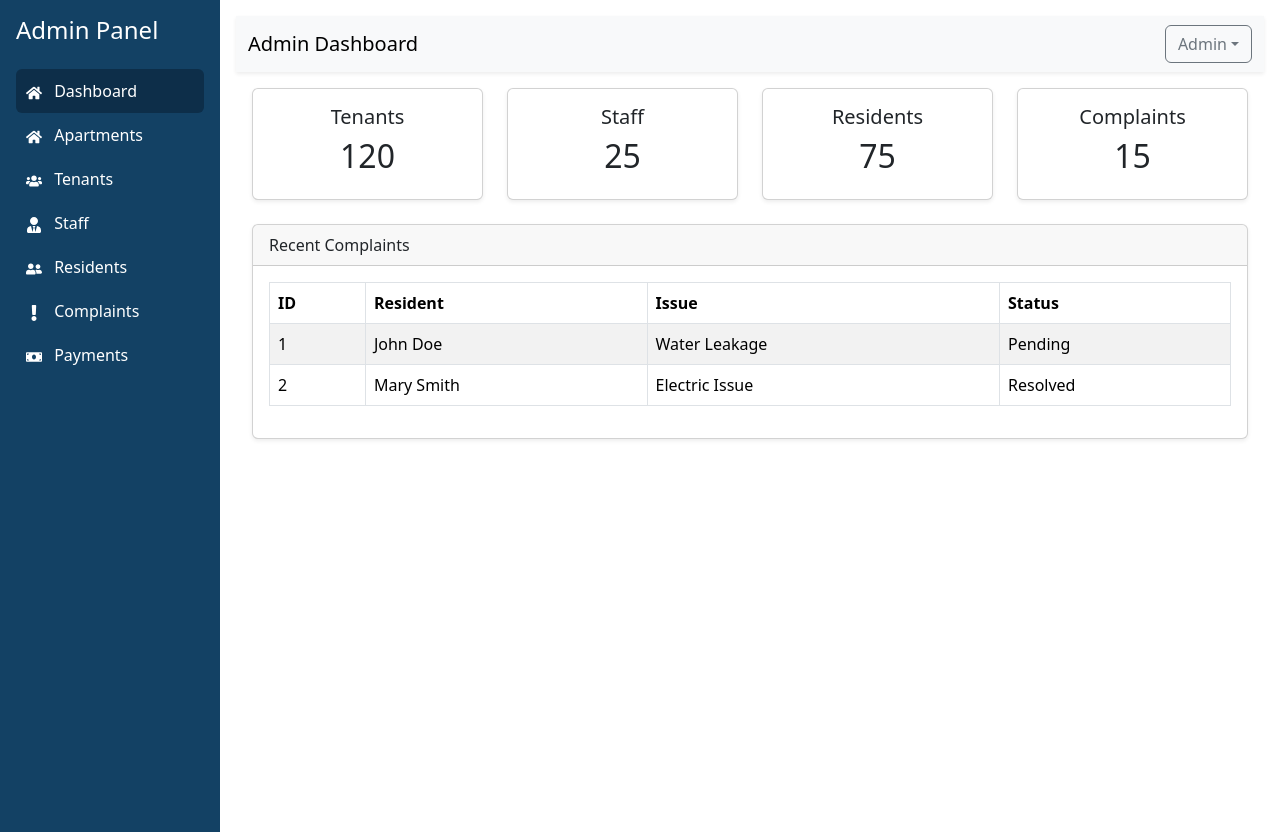
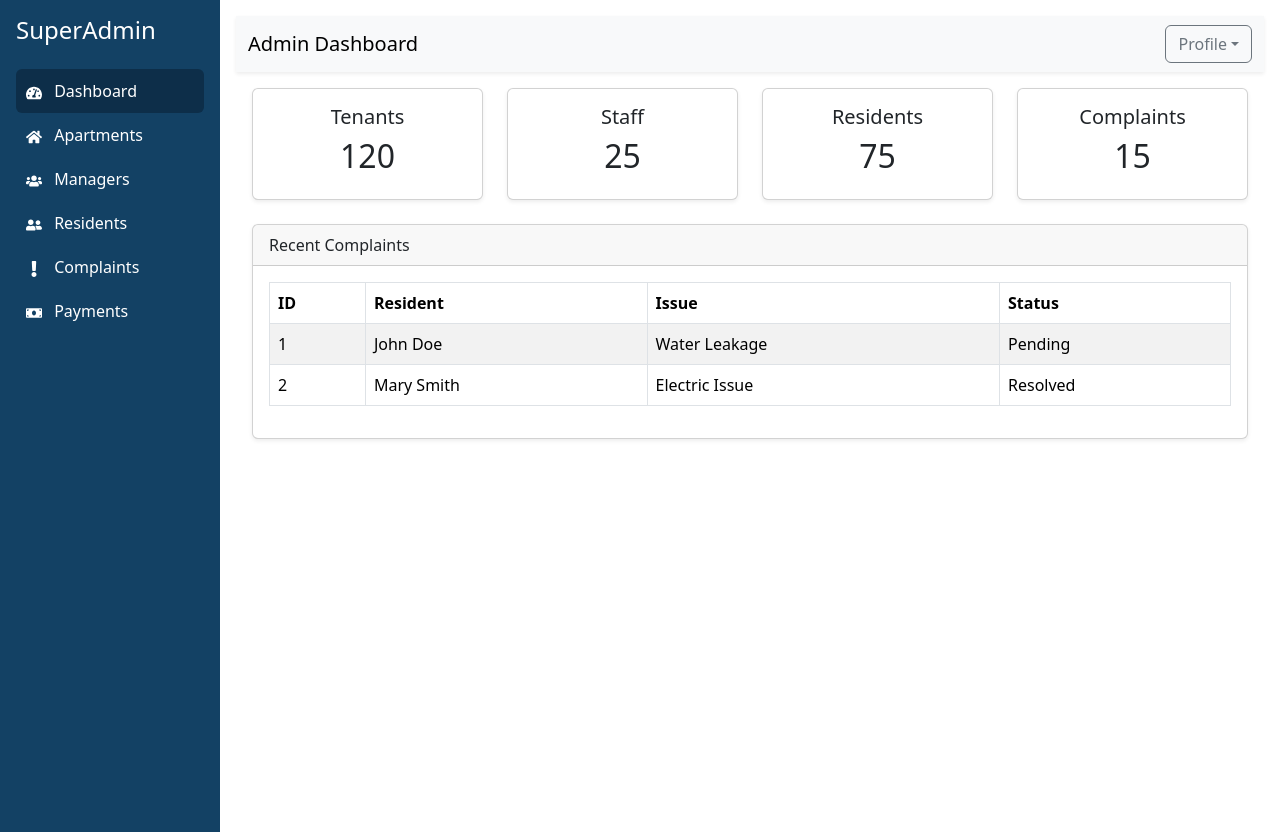
Before and after one commit to VYKUNTESWARARAO/flat-management-system, a React (Vite) app: page /flat-management-system/admin/dashboard in a window 1280 px wide. Built offline with nearby package versions, Linux system fonts and the light colour scheme.

Commit message:
superadmin changes

```diff
--- a/src/App.jsx
+++ b/src/App.jsx
@@ -52,6 +52,7 @@ const ResidentWrapper = () => (
 
       <Route path="" element={<Navigate to="/dashboard" replace />} />
       <Route path="*" element={<Navigate to="/dashboard" replace />} />
+
     </Route>
   </Routes>
 );
--- a/src/components/admin/Sidebar.jsx
+++ b/src/components/admin/Sidebar.jsx
@@ -1,5 +1,6 @@
 import React from "react";
 import { NavLink } from "react-router-dom";
+import { FaTachometerAlt } from "react-icons/fa";
 import {
   FaUsers,
   FaHome,
@@ -12,13 +13,13 @@ import {
 const Sidebar = () => {
   return (
     <div className="sidebar p-3">
-      <h4 className="text-white mb-4">Admin Panel</h4>
+      <h4 className="text-white mb-4">SuperAdmin</h4>
       <ul className="nav flex-column">
-        <li>
-          <NavLink to="/admin/dashboard" end className="nav-link text-white">
-            <FaHome className="me-2" /> Dashboard
-          </NavLink>
-        </li>
+<li>
+  <NavLink to="/admin/dashboard" end className="nav-link text-white">
+    <FaTachometerAlt className="me-2" /> Dashboard
+  </NavLink>
+</li>
         <li>
           <NavLink to="/admin/apartments" className="nav-link text-white">
             <FaHome className="me-2" /> Apartments
@@ -26,14 +27,14 @@ const Sidebar = () => {
         </li>
         <li>
           <NavLink to="/admin/tenants" className="nav-link text-white">
-            <FaUsers className="me-2" /> Tenants
+            <FaUsers className="me-2" /> Managers
           </NavLink>
         </li>
-        <li>
+        {/* <li>
           <NavLink to="/admin/staff" className="nav-link text-white">
             <FaUserTie className="me-2" /> Staff
           </NavLink>
-        </li>
+        </li> */}
         <li>
           <NavLink to="/admin/residents" className="nav-link text-white">
             <FaUserFriends className="me-2" /> Residents
--- a/src/components/admin/Topbar.jsx
+++ b/src/components/admin/Topbar.jsx
@@ -21,10 +21,10 @@ const Topbar = () => {
         <Nav className="ms-auto">
           <Dropdown align="end">
             <Dropdown.Toggle variant="outline-secondary" id="dropdown-basic">
-              Admin
+              Profile
             </Dropdown.Toggle>
             <Dropdown.Menu>
-              <Dropdown.Item>Profile</Dropdown.Item>
+              <Dropdown.Item>My Profile</Dropdown.Item>
               <Dropdown.Item onClick={handleLogout}>Logout</Dropdown.Item>
             </Dropdown.Menu>
           </Dropdown>
--- a/src/pages/ResidentLayout.jsx
+++ b/src/pages/ResidentLayout.jsx
@@ -9,9 +9,13 @@ const ResidentLayout = () => {
   return (
 <>
         <ResidentHeader />
-          <Hero />
+      <Hero />
+
+
+
 
     </>
+
   );
 };
 
```
Also changed, not shown: src/components/resident/ResidentDashboard.jsx (added, +12 -0 lines).
